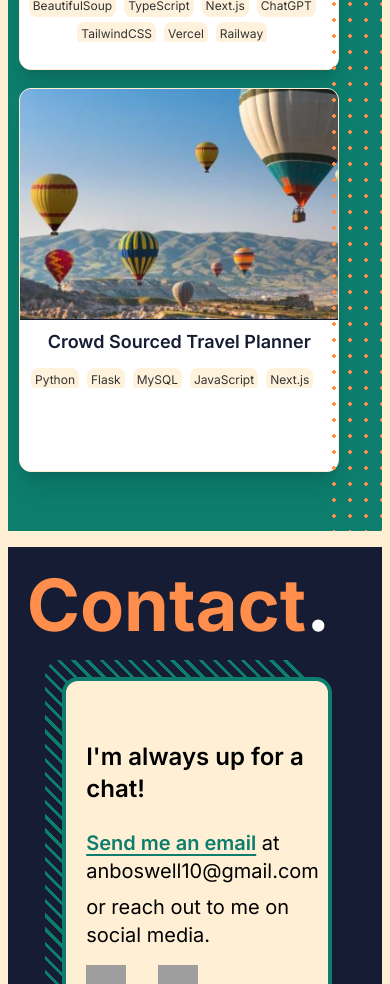
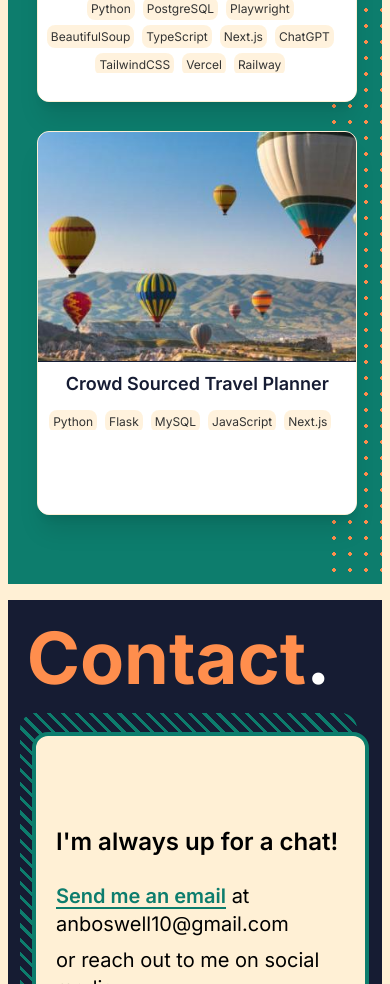
Before and after one commit to boswelas/boswelas.github.io, a Next.js app: page / in a window 390 px wide. Shown: the part 2640-3624 px from the top of the page. Built offline with nearby package versions, Linux system fonts and the light colour scheme; grey boxes are pictures that could not be loaded.

Commit message:
favicon and responsive sizing update

```diff
--- a/app/pages/contact/index.tsx
+++ b/app/pages/contact/index.tsx
@@ -32,9 +32,9 @@ export default function Contact() {
             <div>
                 <img src="./keyboard.png" className="h-[50%] absolute top-0 right-0 z-0 rotate-[30deg] hidden lg:block" />
             </div>
-            <div className="flex-grow flex mt-[5%] ml-[10%] lg:ml-20 lg:mt-14">
-                <div className="green-lines h-[55%] w-[70%] lg:h-[45%] lg:w-[47%] rounded-2xl z-0 absolute"></div>
-                <div className="bg-[#fff0d5] border-[#0d7d6d] border-4 h-[70%] w-[80%] lg:h-[60%] lg:w-[50%] rounded-2xl z-10 mt-[5%] ml-[5%] lg:mt-10 lg:ml-12">
+            <div className="flex-grow flex mt-[5%] md:ml-[10%] lg:ml-20 lg:mt-14">
+                <div className="green-lines h-[60%] w-[90%] ml-3 md:h-[55%] md:w-[70%] lg:h-[45%] lg:w-[47%] rounded-2xl z-0 absolute"></div>
+                <div className="bg-[#fff0d5] border-[#0d7d6d] border-4 h-[70%] w-[90%] ml-6 md:w-[80%] lg:h-[60%] lg:w-[50%] rounded-2xl z-10 mt-[5%] md:ml-[5%] lg:mt-10 lg:ml-12">
                     <div className="flex flex-col justify-center h-full ml-5 mr-5 lg:ml-10">
                         <h2 className="text-2xl font-semibold">I'm always up for a chat!</h2>
                         <span className="text-xl mt-6 mb-2 ">
--- a/app/pages/projects/index.tsx
+++ b/app/pages/projects/index.tsx
@@ -32,7 +32,7 @@ export default function Projects() {
     return (
         <div className="min-h-screen bg-[#0d7d6d] border-[#fff0d5] border-8 relative overflow-hidden">
             <div className="orange-stripe-background absolute top-0 left-[4%] h-10 w-[38%] mt-[9%] z-5" />
-            <div className="orange-dot absolute bottom-0 right-0 h-[60%] w-[15%]  z-10" />
+            <div className="orange-dot absolute bottom-0 right-0 h-[60%] w-[15%]  z-5" />
 
             <div className="relative z-20">
                 <h1 className="mt-[6%] lg:mt-24 ml-[5%] text-7xl text-white font-bold">
--- a/components/project-tile.tsx
+++ b/components/project-tile.tsx
@@ -23,11 +23,11 @@ export default function ProjectTile() {
     }, []);
 
     return (
-        <div className="mt-[3%] ml-[3%] grid grid-cols-1 md:grid-cols-2 lg:grid-cols-3 xl:grid-cols-4">
+        <div className="mt-8 ml-[3%] grid grid-cols-1 md:grid-cols-2 lg:grid-cols-3">
             {projects.map((project, index) => (
                 <div
                     key={index}
-                    className="group mb-[5%] h-96 w-80 bg-white border-[#fff0d5] border-[.1rem] rounded-xl shadow-xl hover:shadow-2xl relative overflow-hidden transition-all duration-300 hover:scale-105"
+                    className="group mb-[8%] h-96 w-80 ml-[5%] bg-white border-[#fff0d5] border-[.1rem] rounded-xl shadow-xl hover:shadow-2xl relative overflow-hidden transition-all duration-300 hover:scale-110"
                 >
                     <div className="h-[60%] w-full rounded-t-xl">
                         <img src={project.image} alt={project.name} className="h-full w-fit" />
```
Also changed, not shown: 2 other files (tests, documents, lock files or other folders).
